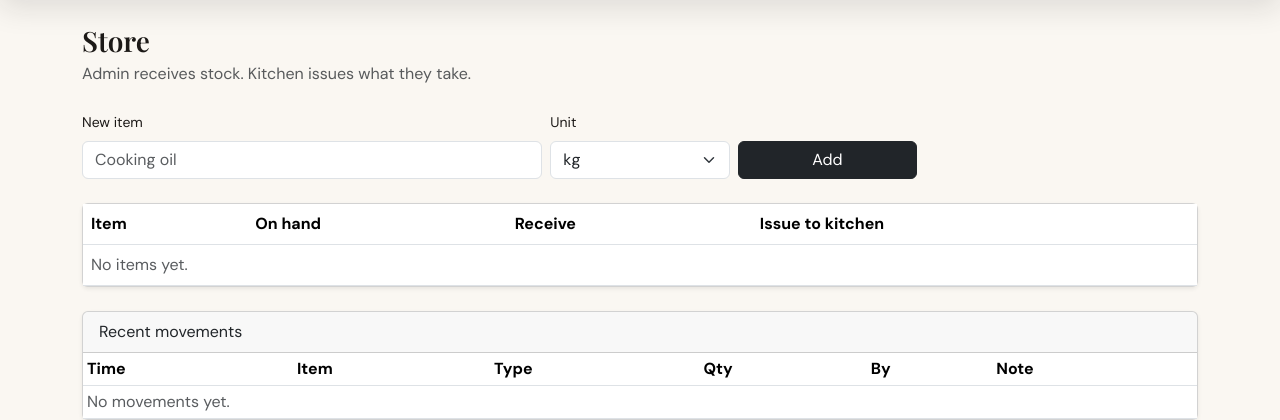
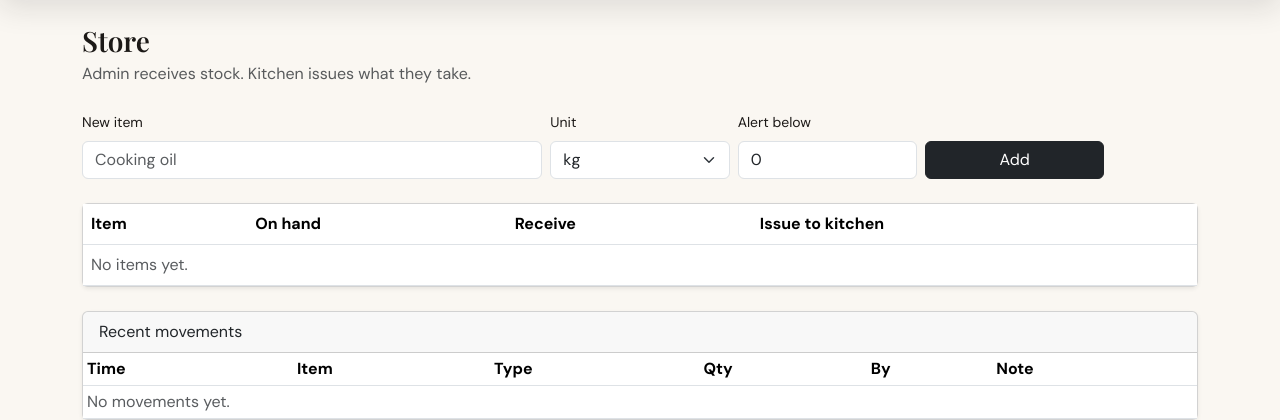
Before and after one commit to kiruiian/platter, a Flask app: page /store in a window 1280 px wide. Shown: the part 58-478 px from the top of the page. Run offline with Flask 3, Linux system fonts and the light colour scheme; the visitor is signed in with stand-in values (Sample User, id 1); data that the repository does not hold is empty; some libraries are stand-ins or nearby versions.

Commit message:
Low-stock banner and alert threshold on store items

```diff
--- a/templates/store.html
+++ b/templates/store.html
@@ -3,6 +3,15 @@
 {% block content %}
 <h1 class="h3 brand-font mb-1">Store</h1>
 <p class="text-muted mb-4">Admin receives stock. Kitchen issues what they take.</p>
+
+{% if low_items %}
+<div class="alert alert-warning">
+  Low stock:
+  {% for i in low_items %}
+    <strong>{{ i.name }}</strong> ({{ '%.2f'|format(i.quantity_on_hand or 0) }} {{ i.unit }}){% if not loop.last %}, {% endif %}
+  {% endfor %}
+</div>
+{% endif %}
 
 {% if session.get('role') == 'admin' %}
 <form method="POST" action="{{ url_for('store.store_add_item') }}" class="row g-2 align-items-end mb-4">
@@ -19,6 +28,10 @@
       <option value="ml">ml</option>
       <option value="pcs">pcs</option>
     </select>
+  </div>
+  <div class="col-md-2">
+    <label class="form-label small">Alert below</label>
+    <input type="number" step="0.01" min="0" name="min_qty" class="form-control" value="0">
   </div>
   <div class="col-md-2">
     <button type="submit" class="btn btn-dark w-100">Add</button>
@@ -41,7 +54,7 @@
       </thead>
       <tbody>
         {% for item in items %}
-        <tr>
+        <tr class="{% if item.min_qty and item.quantity_on_hand <= item.min_qty %}table-warning{% endif %}">
           <td>{{ item.name }}</td>
           <td>
             <strong>{{ '%.2f'|format(item.quantity_on_hand or 0) }}</strong>
```
